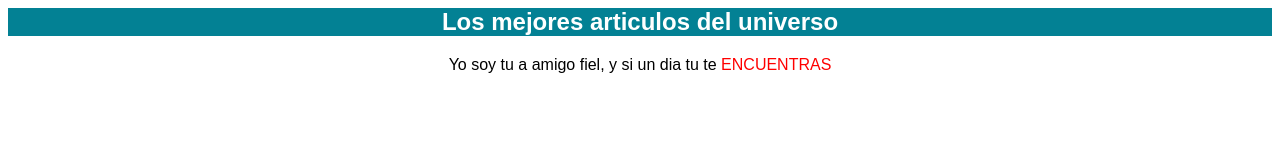
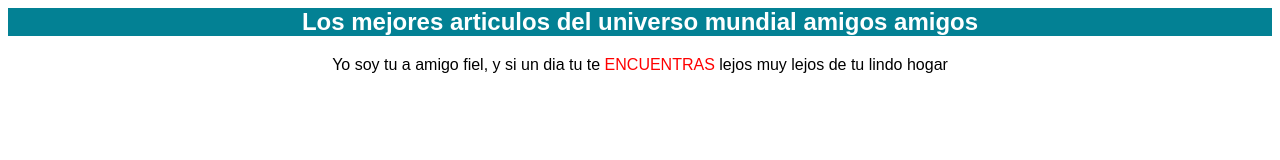
Before and after one commit to Fosuna-code/FRIST-PROJECT-GITHUB, a plain HTML site: page index.html in a window 1280 px wide. Drawn offline with Linux system fonts and the light colour scheme.

Commit message:
aqui anexe letras a la cancion

```diff
--- a/index.html
+++ b/index.html
@@ -1,4 +1,4 @@
-<html>
+    <html>
     <head>
         <title>
             yo soy tu amigo fiel
@@ -7,11 +7,12 @@
     </head>
     <body>
         <div id = "cabecera">
-            <h2>Los mejores articulos del universo </h2>
+            <h2>Los mejores articulos del universo mundial amigos amigos </h2>
         </div>
         <div id = "blog-post_continer">
         <p>
             Yo soy tu a amigo fiel, y si un dia tu te <span class = "remarcaciones"> ENCUENTRAS </span>
+            lejos muy lejos de tu lindo hogar
         </p>
         </div>
     </body>
```
